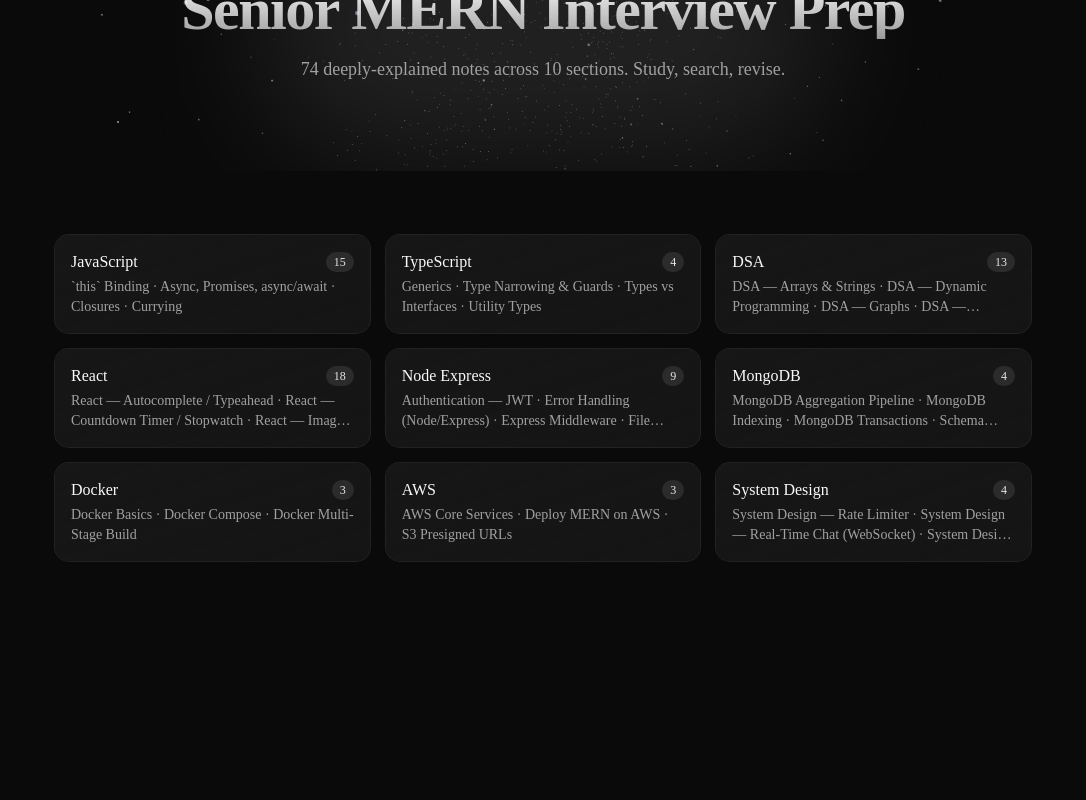
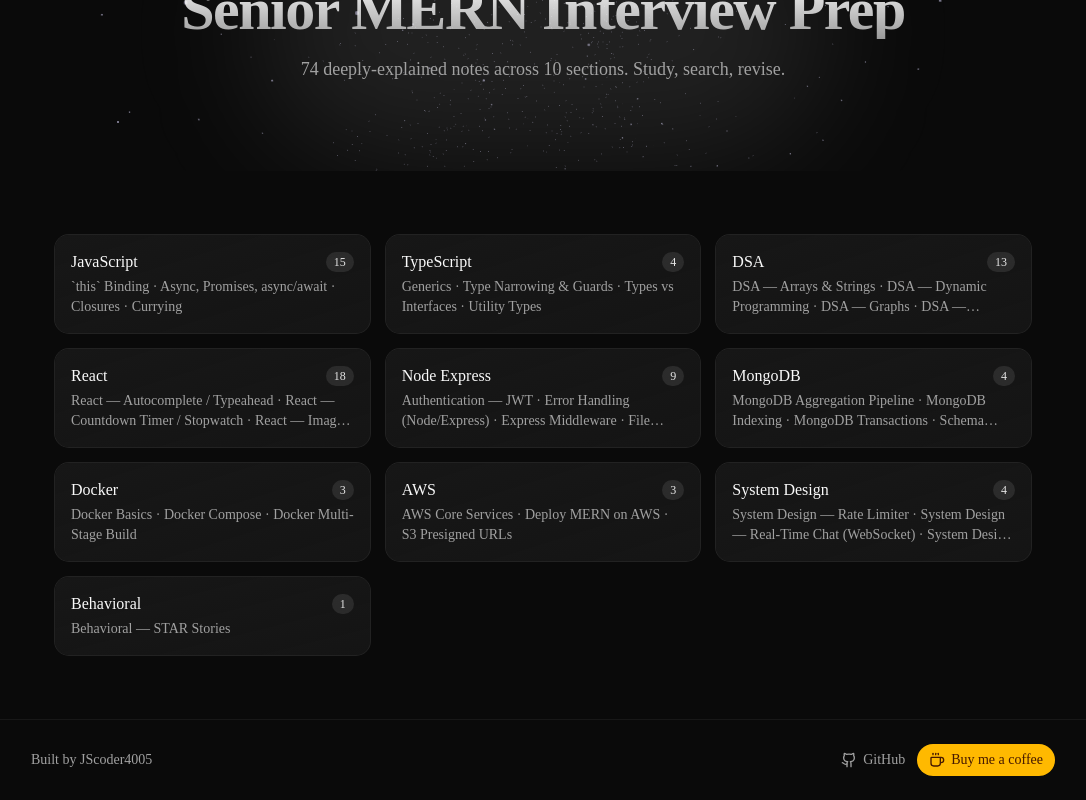
Before and after one commit to JScoder4005/mern-prep-dashboard, a Next.js app: page / in a window 1280 px wide. Shown: the part 242-1042 px from the top of the page, without its empty margins (97-1183 px from the left). Before the commit the page ends 961 px from the top, so only its background shows below. Built offline with nearby package versions, Linux system fonts and the light colour scheme.

Commit message:
feat: footer with GitHub + Buy Me a Coffee links

```diff
--- a/src/app/layout.tsx
+++ b/src/app/layout.tsx
@@ -1,5 +1,6 @@
 import type { Metadata } from "next";
 import { Geist, Geist_Mono } from "next/font/google";
+import { SiteFooter } from "@/components/layout/site-footer";
 import { ThemeProvider } from "@/components/theme-provider";
 import "./globals.css";
 
@@ -34,6 +35,7 @@
       <body className="flex min-h-full flex-col">
         <ThemeProvider attribute="class" defaultTheme="dark" enableSystem disableTransitionOnChange>
           {children}
+          <SiteFooter />
         </ThemeProvider>
       </body>
     </html>
--- /dev/null
+++ b/src/components/layout/site-footer.tsx
@@ -0,0 +1,31 @@
+import { Coffee, Github } from "lucide-react";
+
+export function SiteFooter() {
+  return (
+    <footer className="mt-auto border-t border-border/60 px-6 py-6">
+      <div className="mx-auto flex max-w-5xl flex-col items-center justify-between gap-3 text-sm text-muted-foreground sm:flex-row">
+        <span>Built by JScoder4005</span>
+        <div className="flex items-center gap-3">
+          <a
+            href="https://github.com/JScoder4005"
+            target="_blank"
+            rel="noopener noreferrer"
+            className="flex items-center gap-1.5 hover:text-foreground"
+          >
+            <Github className="size-4" />
+            GitHub
+          </a>
+          <a
+            href="https://www.buymeacoffee.com/jscoder4005"
+            target="_blank"
+            rel="noopener noreferrer"
+            className="flex items-center gap-1.5 rounded-full bg-amber-400 px-3 py-1.5 font-medium text-amber-950 transition-colors hover:bg-amber-300"
+          >
+            <Coffee className="size-4" />
+            Buy me a coffee
+          </a>
+        </div>
+      </div>
+    </footer>
+  );
+}
```
